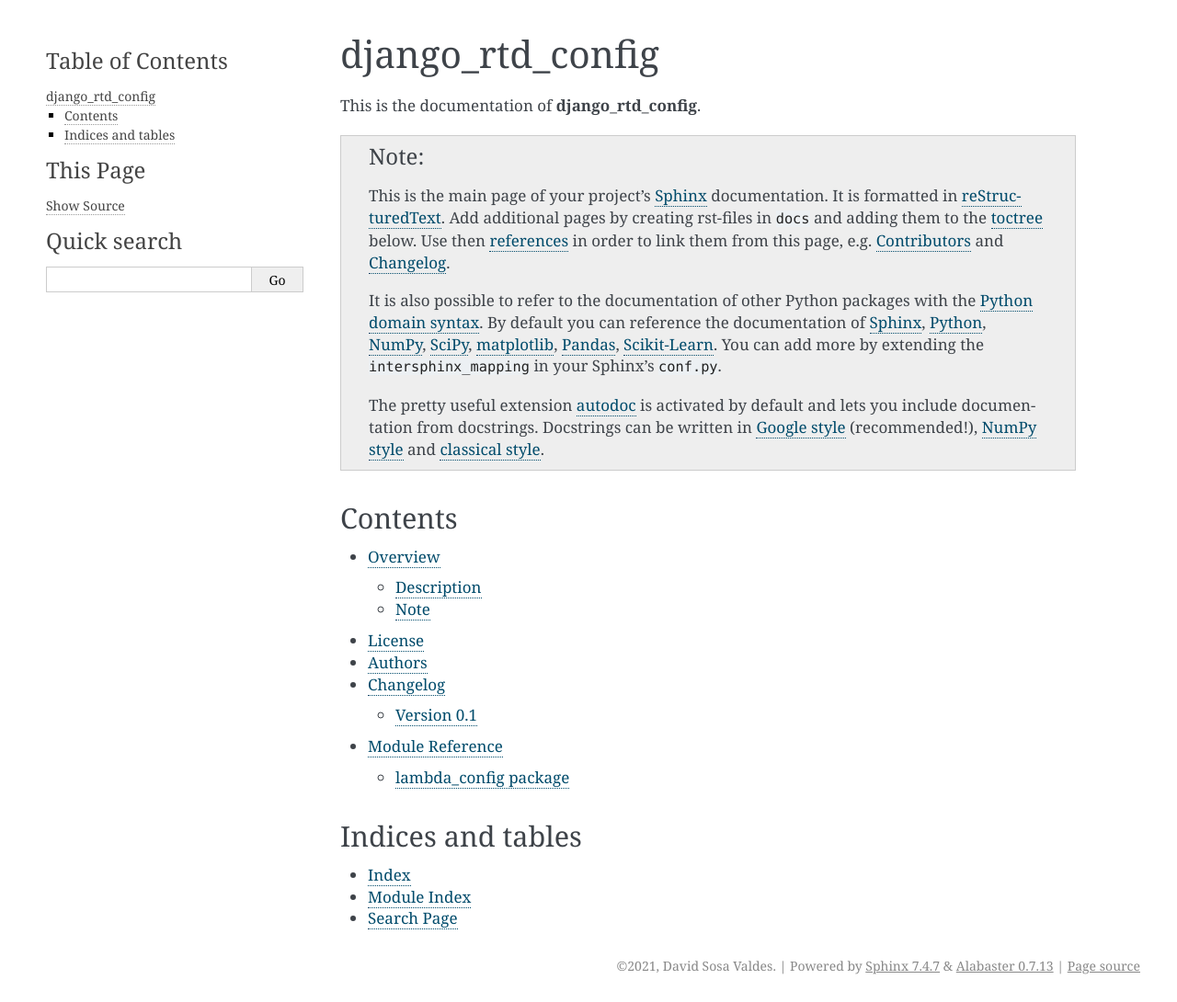
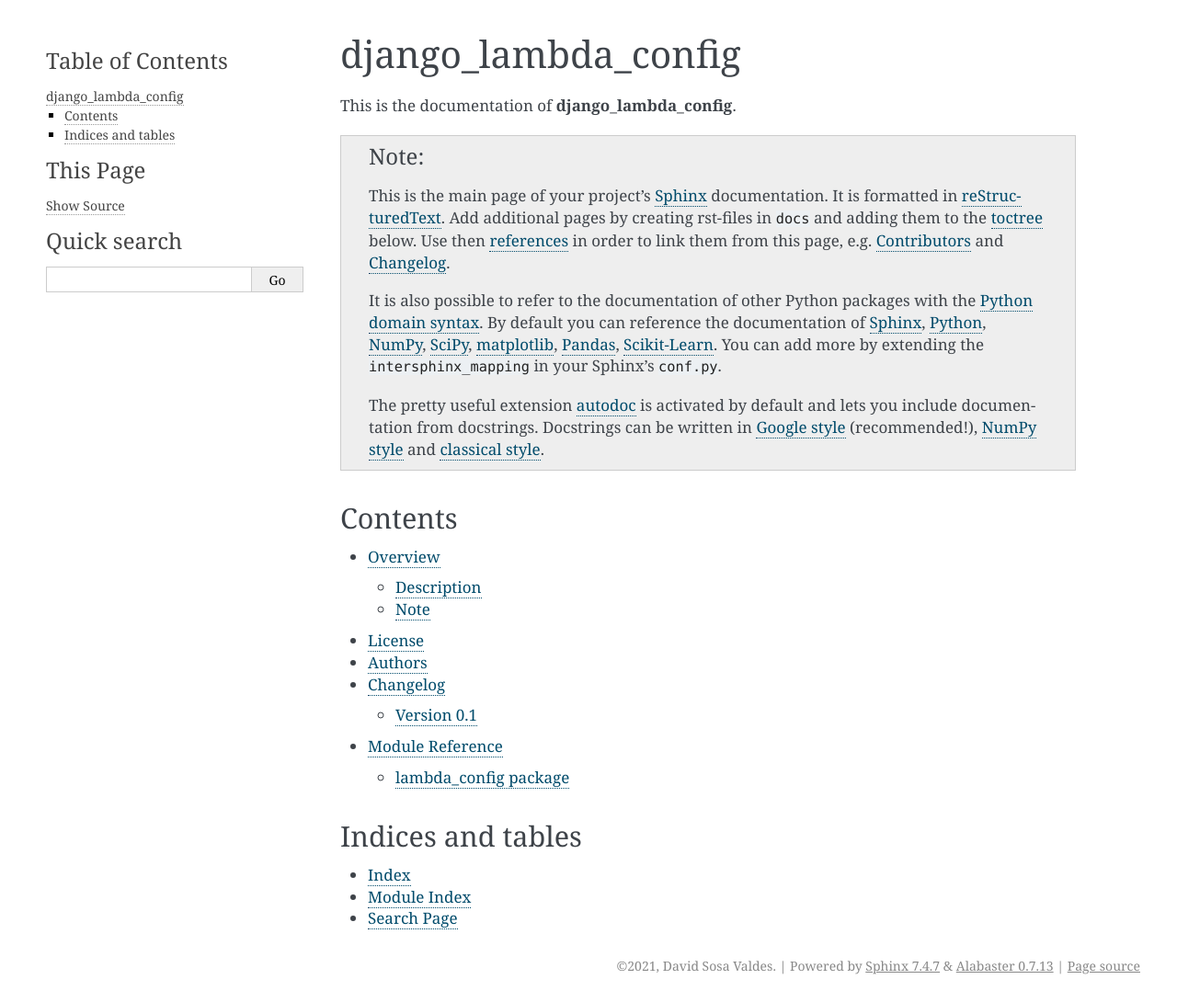
Before and after one commit to syse-i/django-lambda-config, a Sphinx documentation site: the page built from docs/index.rst, in a window 1280 px wide. Shown: the whole page at 92% size. Built offline with Sphinx 7.4.7, drawn with Linux system fonts in a browser that asks for light colours; the version number is read from the project's files by our own code.

Commit message:
Rename project

```diff
--- a/README.rst
+++ b/README.rst
@@ -1,5 +1,5 @@
 =====================
-django_rtd_config
+django_lambda_config
 =====================
 
 
--- a/docs/index.rst
+++ b/docs/index.rst
@@ -1,8 +1,8 @@
 =====================
-django_rtd_config
+django_lambda_config
 =====================
 
-This is the documentation of **django_rtd_config**.
+This is the documentation of **django_lambda_config**.
 
 .. note::
 
--- a/setup.cfg
+++ b/setup.cfg
@@ -3,7 +3,7 @@
 # http://setuptools.readthedocs.io/en/latest/setuptools.html#configuring-setup-using-setup-cfg-files
 
 [metadata]
-name = django_rtd_config
+name = django_lambda_config
 description = Add a short description here!
 author = David Sosa Valdes
 author-email = david.sosa.valdes@gmail.com
@@ -82,7 +82,7 @@
 # CAUTION: --cov flags may prohibit setting breakpoints while debugging.
 #          Comment those flags to avoid this py.test issue.
 addopts =
-    --cov django_rtd_config --cov-report term-missing
+    --cov django_lambda_config --cov-report term-missing
     --verbose
 norecursedirs =
     dist
@@ -121,5 +121,5 @@
 # PyScaffold's parameters when the project was created.
 # This will be used when updating. Do not change!
 version = 4.0rc2
-package = django_rtd_config
+package = django_lambda_config
 extensions =
```
Also changed, not shown: 1 other file.
